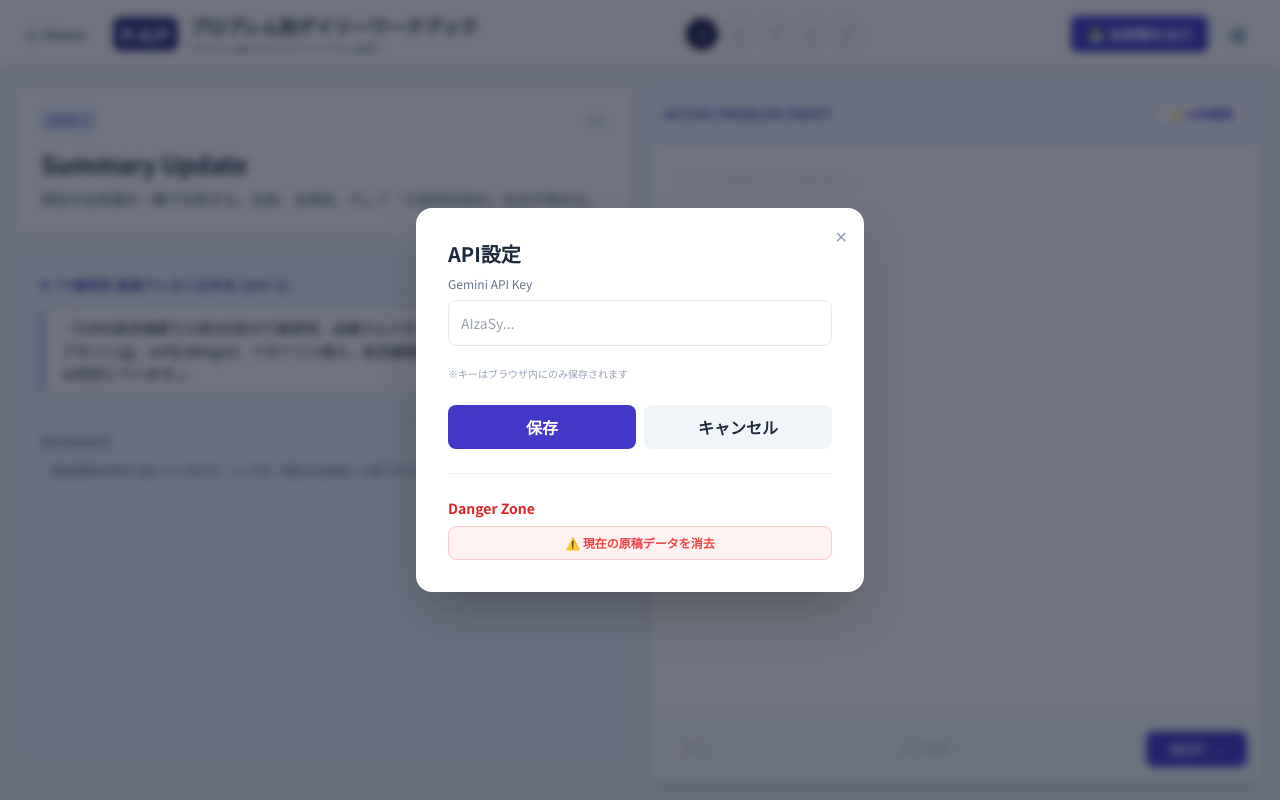
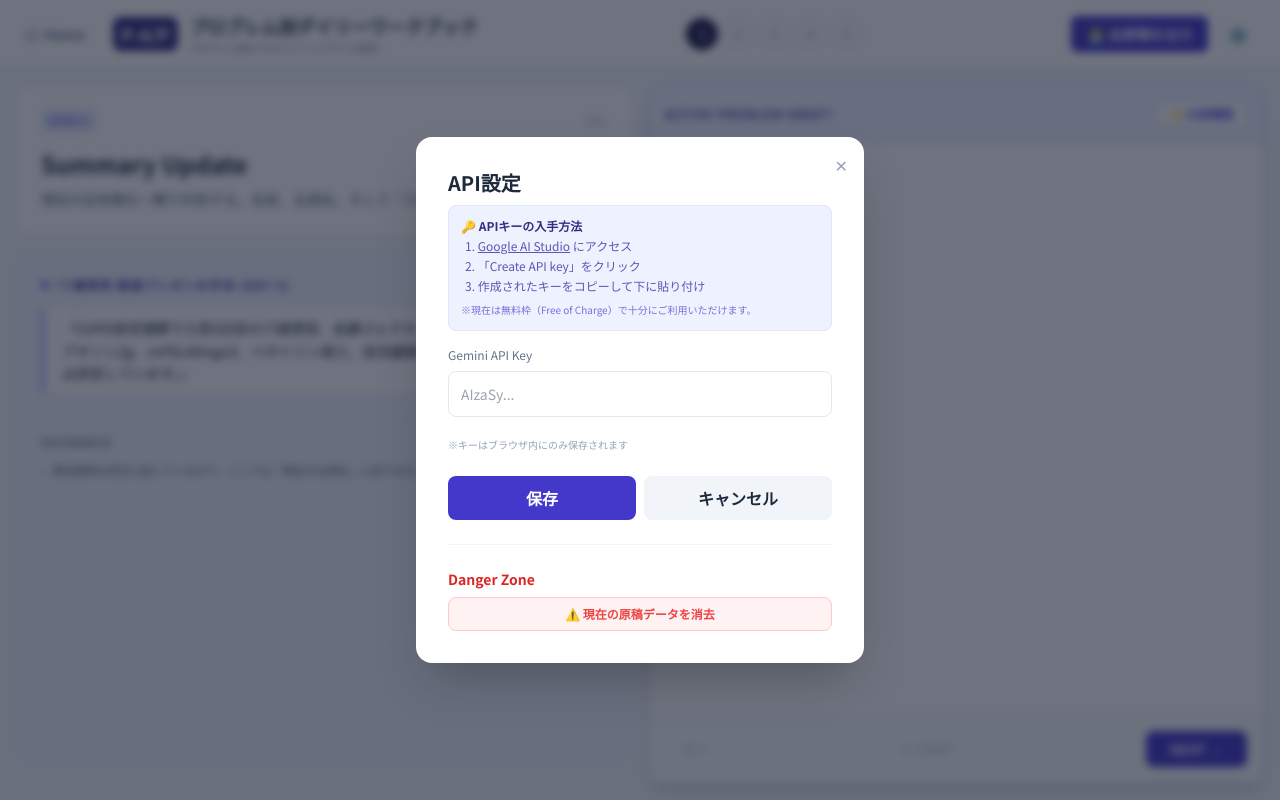
Before and after one commit to g-takizawa/presentation-navi, a plain HTML site: page snap.html in a window 1280 px wide. Both pictures are taken after a click on the button "⚙️". Drawn offline with nearby package versions, Linux system fonts and the light colour scheme.

Commit message:
UI: Add API Key instructions to settings modal

```diff
--- a/snap.html
+++ b/snap.html
@@ -121,6 +121,16 @@
     <div class="bg-white rounded-2xl p-8 max-w-md w-full shadow-2xl relative">
       <h3 class="text-xl font-bold mb-2">API設定</h3>
       <div class="mb-6">
+        <div class="bg-indigo-50 border border-indigo-100 rounded-lg p-3 mb-4 text-xs text-indigo-900">
+          <p class="font-bold mb-1">🔑 APIキーの入手方法</p>
+          <ol class="list-decimal list-inside space-y-1 ml-1 text-indigo-800/80">
+            <li><a href="https://aistudio.google.com/app/apikey" target="_blank" rel="noopener noreferrer"
+                class="underline hover:text-indigo-600">Google AI Studio</a> にアクセス</li>
+            <li>「Create API key」をクリック</li>
+            <li>作成されたキーをコピーして下に貼り付け</li>
+          </ol>
+          <p class="mt-2 text-[10px] text-indigo-700/70">※現在は無料枠（Free of Charge）で十分にご利用いただけます。</p>
+        </div>
         <label class="block text-xs text-slate-500 mb-2">Gemini API Key</label>
         <input type="password" id="api-key-input"
           class="w-full p-3 border rounded-lg mb-4 text-sm outline-none focus:ring-2 focus:ring-indigo-500"
```
Also changed, not shown: case.html (+10 -0 lines).
